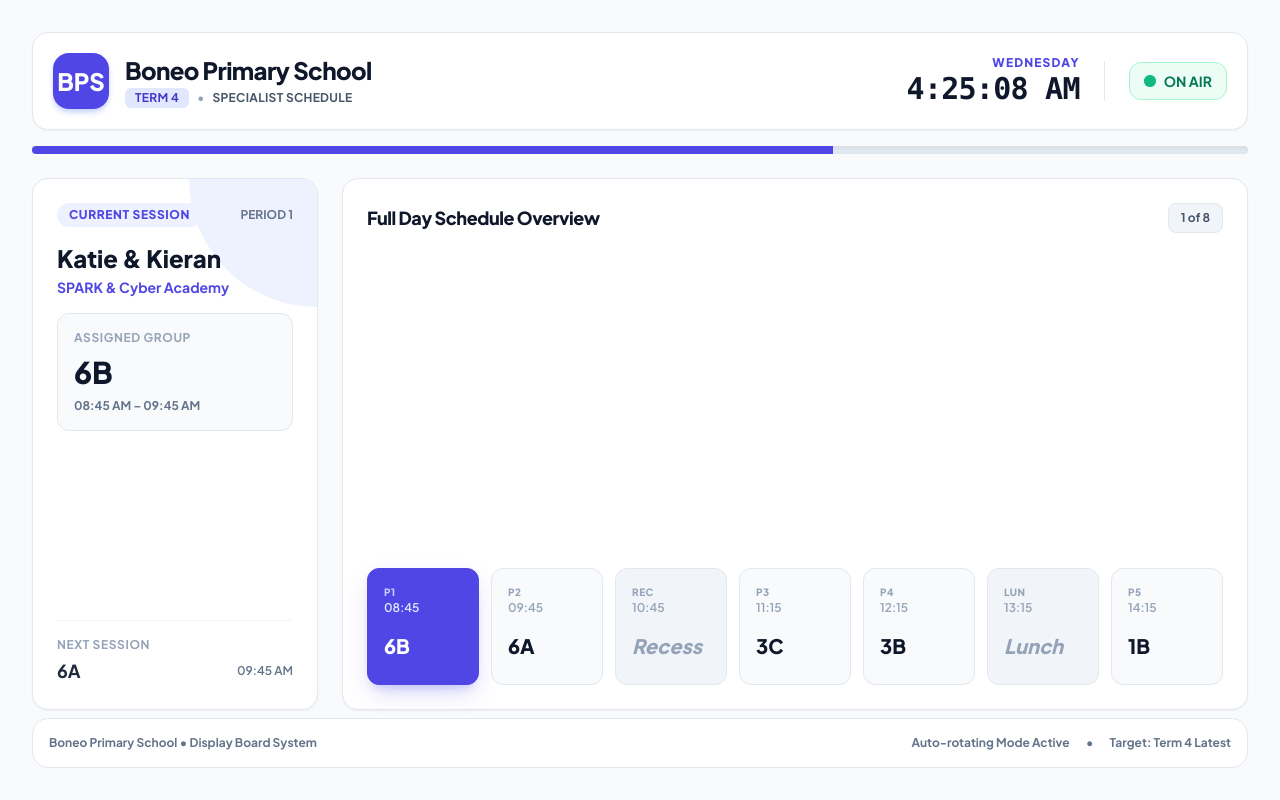
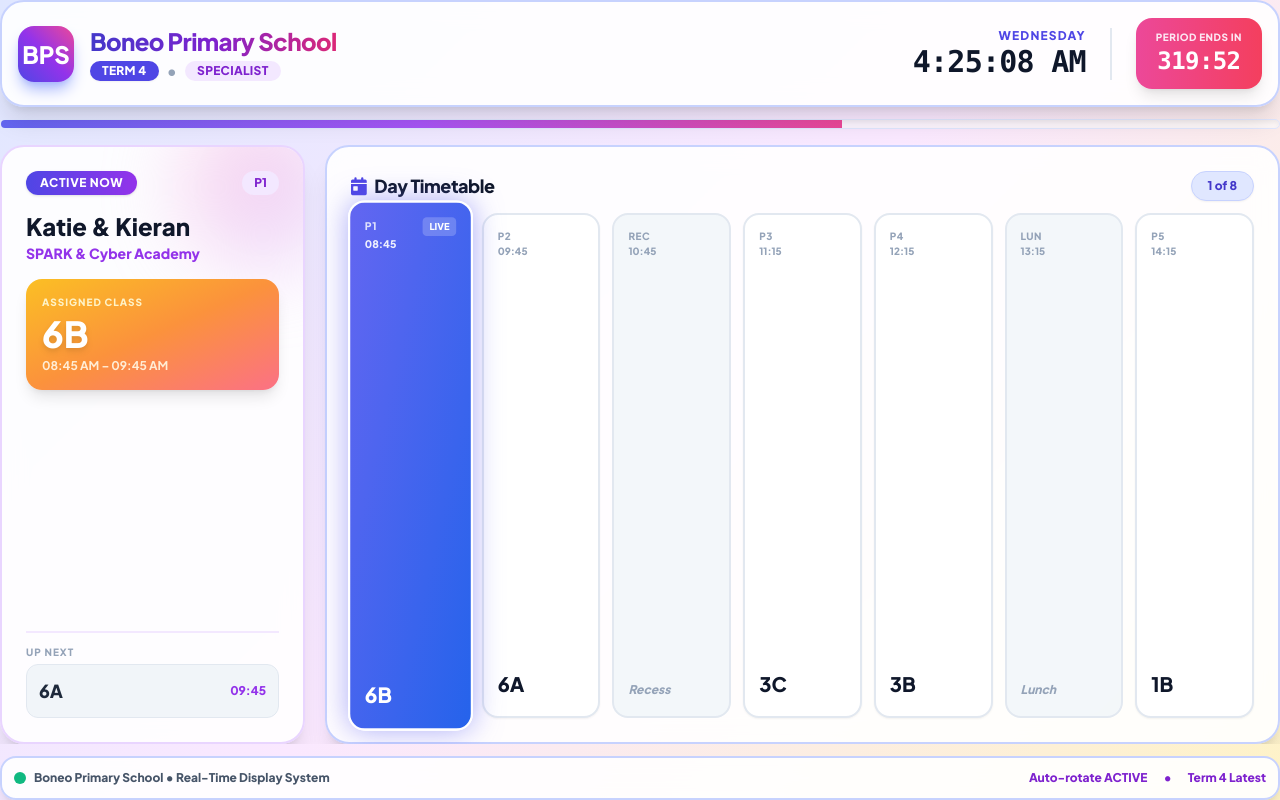
Before and after one commit to calendarboneo/calendarboneo.github.io, a plain HTML site: page index.html in a window 1280 px wide. Drawn offline with nearby package versions, Linux system fonts and the light colour scheme.

Commit message:
Add files via upload

```diff
--- a/index.html
+++ b/index.html
@@ -3,124 +3,139 @@
 <head>
   <meta charset="UTF-8">
   <meta name="viewport" content="width=device-width, initial-scale=1.0">
-  <title>Boneo Primary School - TV Display Board</title>
+  <title>Boneo Primary School - Colourful Live TV Display Board</title>
   <script src="https://cdn.tailwindcss.com"></script>
   <link href="https://cdnjs.cloudflare.com/ajax/libs/font-awesome/6.4.0/css/all.min.css" rel="stylesheet">
   <style>
     @import url('https://fonts.googleapis.com/css2?family=Plus+Jakarta+Sans:wght@400;500;600;700;800;900&display=swap');
-    body {
+
+    html, body {
+      margin: 0 !important;
+      padding: 0 !important;
+      width: 100vw !important;
+      height: 100vh !important;
+      overflow: hidden;
       font-family: 'Plus Jakarta Sans', sans-serif;
-      background-color: #f8fafc;
+      background: linear-gradient(135deg, #e0e7ff 0%, #fae8ff 50%, #fef3c7 100%);
       color: #0f172a;
     }
-    .active-card {
-      box-shadow: 0 10px 25px -5px rgba(79, 70, 229, 0.25), 0 8px 10px -6px rgba(79, 70, 229, 0.2);
+
+    .pulse-glow {
+      box-shadow: 0 0 25px rgba(99, 102, 241, 0.4);
+      animation: glow 2s infinite alternate;
+    }
+
+    @keyframes glow {
+      0% { box-shadow: 0 0 15px rgba(99, 102, 241, 0.3); }
+      100% { box-shadow: 0 0 30px rgba(99, 102, 241, 0.6); }
     }
   </style>
 </head>
-<body class="min-h-screen flex flex-col justify-between p-6 sm:p-8 select-none">
+<body class="h-screen w-screen flex flex-col justify-between p-4 sm:p-6 select-none box-border">
 
-  <!-- TOP BAR: SCHOOL BRANDING & LIVE CLOCK -->
-  <header class="bg-white border border-slate-200 shadow-sm rounded-2xl p-5 flex justify-between items-center">
+  <!-- TOP BAR: VIBRANT BRANDING, LIVE CLOCK & COUNTDOWN -->
+  <header class="bg-white/90 backdrop-blur-md border-2 border-indigo-200 shadow-xl rounded-3xl p-4 flex justify-between items-center">
     <div class="flex items-center space-x-4">
-      <div class="bg-indigo-600 text-white w-14 h-14 rounded-2xl flex items-center justify-center text-2xl font-black shadow-md shadow-indigo-200">
+      <div class="bg-gradient-to-tr from-indigo-600 via-purple-600 to-pink-500 text-white w-14 h-14 rounded-2xl flex items-center justify-center text-2xl font-black shadow-lg shadow-indigo-300">
         BPS
       </div>
       <div>
-        <h1 class="text-2xl font-extrabold text-slate-900 tracking-tight">Boneo Primary School</h1>
+        <h1 class="text-2xl font-black bg-gradient-to-r from-indigo-700 via-purple-700 to-pink-600 bg-clip-text text-transparent tracking-tight">Boneo Primary School</h1>
         <div class="flex items-center space-x-2 mt-0.5">
-          <span class="bg-indigo-100 text-indigo-700 font-bold text-xs px-2.5 py-0.5 rounded-md uppercase tracking-wide">Term 4</span>
-          <span class="text-slate-400 text-xs font-semibold">•</span>
-          <span id="departmentBadge" class="text-slate-600 font-bold text-xs uppercase tracking-wide">Specialists Schedule</span>
+          <span class="bg-indigo-600 text-white font-black text-xs px-3 py-0.5 rounded-full uppercase tracking-wide shadow-sm">Term 4</span>
+          <span class="text-slate-400 font-bold">•</span>
+          <span id="departmentBadge" class="text-purple-700 font-extrabold text-xs uppercase tracking-wide bg-purple-100 px-3 py-0.5 rounded-full">Specialists</span>
         </div>
       </div>
     </div>
 
-    <!-- LIVE TIME & DAY DISPLAY -->
+    <!-- LIVE CLOCK & PERIOD COUNTDOWN -->
     <div class="flex items-center space-x-6">
-      <div class="text-right">
-        <div id="liveDayText" class="text-xs font-extrabold uppercase tracking-widest text-indigo-600">WEDNESDAY</div>
+      <div class="text-right border-r-2 border-slate-200 pr-6">
+        <div id="liveDayText" class="text-xs font-black uppercase tracking-widest text-indigo-600">WEDNESDAY</div>
         <div id="liveTimeText" class="text-3xl font-black text-slate-900 tracking-tight font-mono">09:45:00</div>
       </div>
-      <div class="h-10 w-px bg-slate-200"></div>
-      <div class="flex items-center space-x-2 bg-emerald-50 text-emerald-700 px-3.5 py-2 rounded-xl border border-emerald-200 font-bold text-sm">
-        <span class="relative flex h-3 w-3">
-          <span class="animate-ping absolute inline-flex h-full w-full rounded-full bg-emerald-400 opacity-75"></span>
-          <span class="relative inline-flex rounded-full h-3 w-3 bg-emerald-500"></span>
-        </span>
-        <span>ON AIR</span>
+
+      <!-- COUNTDOWN TIMER BADGE -->
+      <div class="bg-gradient-to-r from-pink-500 to-rose-500 text-white p-3 px-5 rounded-2xl shadow-lg flex flex-col items-center">
+        <span class="text-[10px] font-black uppercase tracking-wider text-pink-100">Period Ends In</span>
+        <span id="countdownText" class="text-2xl font-black font-mono tracking-tight">--:--</span>
       </div>
     </div>
   </header>
 
   <!-- ROTATION PROGRESS BAR -->
-  <div class="w-full bg-slate-200 h-2 rounded-full overflow-hidden my-4 shadow-inner">
-    <div id="progressBar" class="bg-indigo-600 h-full w-0 transition-all duration-150"></div>
+  <div class="w-full bg-white/60 h-2.5 rounded-full overflow-hidden my-3 shadow-inner border border-indigo-100">
+    <div id="progressBar" class="bg-gradient-to-r from-indigo-500 via-purple-500 to-pink-500 h-full w-0 transition-all duration-150"></div>
   </div>
 
-  <!-- MAIN DISPLAY BOARD CONTENT -->
-  <main class="flex-1 grid grid-cols-1 lg:grid-cols-4 gap-6 my-2">
+  <!-- MAIN DISPLAY BOARD -->
+  <main class="flex-1 grid grid-cols-1 lg:grid-cols-4 gap-5 my-1 overflow-hidden">
 
-    <!-- LEFT COLUMN: CURRENT ACTIVE SESSION HERO CARD -->
-    <section class="lg:col-span-1 bg-white border border-slate-200 rounded-2xl p-6 shadow-sm flex flex-col justify-between relative overflow-hidden">
-      <div class="absolute top-0 right-0 w-32 h-32 bg-indigo-50 rounded-bl-full -z-0"></div>
+    <!-- LEFT COLUMN: ACTIVE STAFF & HERO SESSION CARD -->
+    <section class="lg:col-span-1 bg-white/90 backdrop-blur-md border-2 border-purple-200 rounded-3xl p-6 shadow-xl flex flex-col justify-between relative overflow-hidden">
+      <div class="absolute -top-10 -right-10 w-40 h-40 bg-gradient-to-br from-pink-300 to-purple-300 rounded-full blur-2xl opacity-50"></div>
 
       <div class="relative z-10 space-y-4">
         <div class="flex justify-between items-center">
-          <span class="text-xs font-extrabold text-indigo-600 bg-indigo-50 px-3 py-1 rounded-full uppercase tracking-wider">Current Session</span>
-          <span id="periodBadge" class="text-xs font-bold text-slate-500">PERIOD 1</span>
+          <span class="text-xs font-black text-white bg-gradient-to-r from-indigo-600 to-purple-600 px-3.5 py-1 rounded-full uppercase tracking-wider shadow">Active Now</span>
+          <span id="periodBadge" class="text-xs font-extrabold text-purple-700 bg-purple-100 px-3 py-1 rounded-full">PERIOD 1</span>
         </div>
 
         <div>
           <h2 id="staffName" class="text-2xl font-black text-slate-900 leading-tight">Katie & Kieran</h2>
-          <p id="staffRole" class="text-sm font-bold text-indigo-600 mt-1">SPARK & Cyber Academy</p>
+          <p id="staffRole" class="text-sm font-extrabold text-purple-600 mt-0.5">SPARK & Cyber Academy</p>
         </div>
 
-        <div class="bg-slate-50 border border-slate-200 rounded-xl p-4 space-y-2">
-          <div class="text-xs font-bold text-slate-400 uppercase tracking-wider">Assigned Group</div>
-          <div id="activeClass" class="text-3xl font-black text-slate-900">6B</div>
-          <div id="activeTime" class="text-xs font-bold text-slate-500">08:45 AM – 09:45 AM</div>
+        <div class="bg-gradient-to-br from-amber-400 via-orange-400 to-rose-400 text-white rounded-2xl p-4 shadow-lg space-y-1">
+          <div class="text-[10px] font-black uppercase tracking-widest text-amber-100">Assigned Class</div>
+          <div id="activeClass" class="text-4xl font-black drop-shadow-md">6B</div>
+          <div id="activeTime" class="text-xs font-bold text-orange-100">08:45 AM – 09:45 AM</div>
         </div>
       </div>
 
-      <!-- NEXT UP INDICATOR -->
-      <div class="relative z-10 border-t border-slate-100 pt-4 mt-6">
-        <div class="text-xs font-bold text-slate-400 uppercase tracking-wider mb-1">Next Session</div>
-        <div class="flex justify-between items-center">
-          <span id="nextClass" class="font-bold text-slate-800 text-lg">6A</span>
-          <span id="nextTime" class="text-xs font-semibold text-slate-500">09:45 AM</span>
+      <!-- NEXT SESSION INDICATOR -->
+      <div class="relative z-10 border-t-2 border-purple-100 pt-3 mt-4">
+        <div class="text-[10px] font-black text-slate-400 uppercase tracking-widest mb-1">Up Next</div>
+        <div class="flex justify-between items-center bg-slate-100 p-3 rounded-xl border border-slate-200">
+          <span id="nextClass" class="font-black text-slate-800 text-lg">6A</span>
+          <span id="nextTime" class="text-xs font-extrabold text-purple-600">09:45 AM</span>
         </div>
       </div>
     </section>
 
     <!-- RIGHT COLUMN: FULL DAY TIMETABLE GRID -->
-    <section class="lg:col-span-3 bg-white border border-slate-200 rounded-2xl p-6 shadow-sm flex flex-col justify-between">
-      <div class="flex justify-between items-center mb-4">
-        <h3 class="text-lg font-black text-slate-900 tracking-tight">Full Day Schedule Overview</h3>
-        <div id="rotatorCounter" class="text-xs font-bold bg-slate-100 text-slate-600 px-3 py-1.5 rounded-lg border border-slate-200">
-          Staff 1 of 15
+    <section class="lg:col-span-3 bg-white/90 backdrop-blur-md border-2 border-indigo-200 rounded-3xl p-6 shadow-xl flex flex-col justify-between">
+      <div class="flex justify-between items-center mb-3">
+        <h3 class="text-lg font-black text-slate-900 tracking-tight flex items-center gap-2">
+          <i class="fa-solid fa-calendar-day text-indigo-600"></i> Day Timetable
+        </h3>
+        <div id="rotatorCounter" class="text-xs font-black bg-indigo-100 text-indigo-700 px-4 py-1.5 rounded-full border border-indigo-200 shadow-sm">
+          Staff 1 of 8
         </div>
       </div>
 
       <!-- DAY SCHEDULE CARDS GRID -->
-      <div id="scheduleCards" class="grid grid-cols-2 sm:grid-cols-4 lg:grid-cols-7 gap-3">
-        <!-- Cards generated dynamically -->
+      <div id="scheduleCards" class="grid grid-cols-2 sm:grid-cols-4 lg:grid-cols-7 gap-3 flex-1">
+        <!-- Cards generated dynamically with color coding -->
       </div>
     </section>
   </main>
 
-  <!-- FOOTER CONTROLS FOR MANUAL OVERRIDE -->
-  <footer class="bg-white border border-slate-200 rounded-2xl p-4 flex justify-between items-center text-xs font-bold text-slate-500">
-    <div>Boneo Primary School • Display Board System</div>
-    <div class="flex space-x-4">
-      <span>Auto-rotating Mode Active</span>
+  <!-- FOOTER CONTROLS -->
+  <footer class="bg-white/90 backdrop-blur-md border-2 border-indigo-200 rounded-2xl p-3 flex justify-between items-center text-xs font-extrabold text-slate-600 mt-2 shadow-lg">
+    <div class="flex items-center space-x-2">
+      <span class="w-3 h-3 rounded-full bg-emerald-500 inline-block animate-ping"></span>
+      <span>Boneo Primary School • Real-Time Display System</span>
+    </div>
+    <div class="flex space-x-4 text-purple-700">
+      <span>Auto-rotate ACTIVE</span>
       <span>•</span>
-      <span>Target: Term 4 Latest</span>
+      <span>Term 4 Latest</span>
     </div>
   </footer>
 
   <script>
-    // COMBINED LATEST TERM 4 SCHEDULE DATA
     const DISPLAY_DATA = [
       // SPECIALISTS
       { name: "Katie & Kieran", role: "SPARK & Cyber Academy", dept: "Specialist", schedule: ["6B", "6A", "Recess", "3C", "3B", "Lunch", "1B"] },
@@ -145,37 +160,93 @@
       { name: "P5", start: "14:15", end: "15:15" }
     ];
 
+    const COLOR_PALETTES = [
+      "bg-gradient-to-br from-indigo-500 to-blue-600 text-white",
+      "bg-gradient-to-br from-purple-500 to-indigo-600 text-white",
+      "bg-gradient-to-br from-pink-500 to-rose-600 text-white",
+      "bg-gradient-to-br from-emerald-500 to-teal-600 text-white",
+      "bg-gradient-to-br from-amber-500 to-orange-600 text-white",
+      "bg-gradient-to-br from-cyan-500 to-blue-600 text-white",
+      "bg-gradient-to-br from-fuchsia-500 to-purple-600 text-white"
+    ];
+
     let currentIndex = 0;
     let progress = 0;
 
-    function updateClock() {
+    function getActivePeriodIndex(now) {
+      const currentMinutes = now.getHours() * 60 + now.getMinutes();
+      for (let i = 0; i < PERIOD_TIMES.length; i++) {
+        const [sH, sM] = PERIOD_TIMES[i].start.split(":").map(Number);
+        const [eH, eM] = PERIOD_TIMES[i].end.split(":").map(Number);
+        const startMin = sH * 60 + sM;
+        const endMin = eH * 60 + eM;
+        if (currentMinutes >= startMin && currentMinutes < endMin) {
+          return i;
+        }
+      }
+      return 0; // Default to Period 1 during off-hours demo
+    }
+
+    function updateClockAndCountdown() {
       const now = new Date();
       document.getElementById("liveTimeText").textContent = now.toLocaleTimeString();
+
+      const days = ["SUNDAY", "MONDAY", "TUESDAY", "WEDNESDAY", "THURSDAY", "FRIDAY", "SATURDAY"];
+      document.getElementById("liveDayText").textContent = days[now.getDay()];
+
+      const activeIdx = getActivePeriodIndex(now);
+      const activePeriod = PERIOD_TIMES[activeIdx];
+      const [eH, eM] = activePeriod.end.split(":").map(Number);
+
+      const targetTime = new Date();
+      targetTime.setHours(eH, eM, 0, 0);
+
+      let diffMs = targetTime - now;
+      if (diffMs < 0) diffMs = 0;
+
+      const totalSec = Math.floor(diffMs / 1000);
+      const mins = Math.floor(totalSec / 60);
+      const secs = totalSec % 60;
+
+      document.getElementById("countdownText").textContent =
+        `${String(mins).padStart(2, '0')}:${String(secs).padStart(2, '0')}`;
     }
 
     function renderDisplay() {
+      const now = new Date();
+      const activeIdx = getActivePeriodIndex(now);
       const item = DISPLAY_DATA[currentIndex];
+
       document.getElementById("staffName").textContent = item.name;
       document.getElementById("staffRole").textContent = item.role;
-      document.getElementById("departmentBadge").textContent = `${item.dept} Schedule`;
+      document.getElementById("departmentBadge").textContent = `${item.dept}`;
       document.getElementById("rotatorCounter").textContent = `${currentIndex + 1} of ${DISPLAY_DATA.length}`;
 
-      // Set default demo current session
-      document.getElementById("activeClass").textContent = item.schedule[0];
-      document.getElementById("nextClass").textContent = item.schedule[1];
+      document.getElementById("periodBadge").textContent = PERIOD_TIMES[activeIdx].name;
+      document.getElementById("activeClass").textContent = item.schedule[activeIdx] || "APT";
+      document.getElementById("activeTime").textContent = `${PERIOD_TIMES[activeIdx].start} AM – ${PERIOD_TIMES[activeIdx].end} AM`;
 
-      // Render 7 period cards
+      const nextIdx = (activeIdx + 1) % PERIOD_TIMES.length;
+      document.getElementById("nextClass").textContent = item.schedule[nextIdx] || "APT";
+      document.getElementById("nextTime").textContent = PERIOD_TIMES[nextIdx].start;
+
+      // Render periods grid with rich colours
       const container = document.getElementById("scheduleCards");
       container.innerHTML = PERIOD_TIMES.map((p, idx) => {
         const title = item.schedule[idx] || "APT";
-        const isActive = idx === 0; // Highlighting Period 1 for demo
+        const isActive = idx === activeIdx;
+        const colorStyle = COLOR_PALETTES[idx % COLOR_PALETTES.length];
+
         return `
-          <div class="p-4 rounded-xl border flex flex-col justify-between ${isActive ? 'bg-indigo-600 text-white border-indigo-600 active-card' : p.isBreak ? 'bg-slate-100 border-slate-200 text-slate-400' : 'bg-slate-50 border-slate-200 text-slate-800'}">
+          <div class="p-3.5 rounded-2xl border-2 flex flex-col justify-between transition-all duration-300 ${isActive ? `${colorStyle} border-white pulse-glow scale-105 z-10` : p.isBreak ? 'bg-slate-100/80 border-slate-200 text-slate-400' : 'bg-white border-slate-200 text-slate-800 shadow-sm hover:shadow-md'}">
             <div>
-              <div class="text-[10px] font-extrabold uppercase tracking-wider ${isActive ? 'text-indigo-200' : 'text-slate-400'}">${p.name}</div>
-              <div class="text-xs font-semibold ${isActive ? 'text-indigo-100' : 'text-slate-400'}">${p.start}</div>
+              <div class="flex justify-between items-center">
+                <span class="text-[10px] font-black uppercase tracking-wider ${isActive ? 'text-white/80' : 'text-slate-400'}">${p.name}</span>
+                ${isActive ? '<span class="text-[9px] bg-white/20 font-black px-1.5 py-0.5 rounded text-white uppercase">LIVE</span>' : ''}
+              </div>
+              <div class="text-[10px] font-extrabold ${isActive ? 'text-white/90' : 'text-slate-400'}">${p.start}</div>
             </div>
-            <div class="text-xl font-black mt-4 mb-2 ${isActive ? 'text-white' : p.isBreak ? 'text-slate-400 italic text-sm' : 'text-slate-900'}">${title}</div>
+            <div class="text-xl font-black mt-3 mb-1 ${isActive ? 'text-white' : p.isBreak ? 'text-slate-400 italic text-xs' : 'text-slate-900'}">${title}</div>
           </div>
         `;
       }).join('');
@@ -194,8 +265,8 @@
     }
 
     window.addEventListener("DOMContentLoaded", () => {
-      setInterval(updateClock, 1000);
-      updateClock();
+      setInterval(updateClockAndCountdown, 1000);
+      updateClockAndCountdown();
       renderDisplay();
       startRotation();
     });
```
